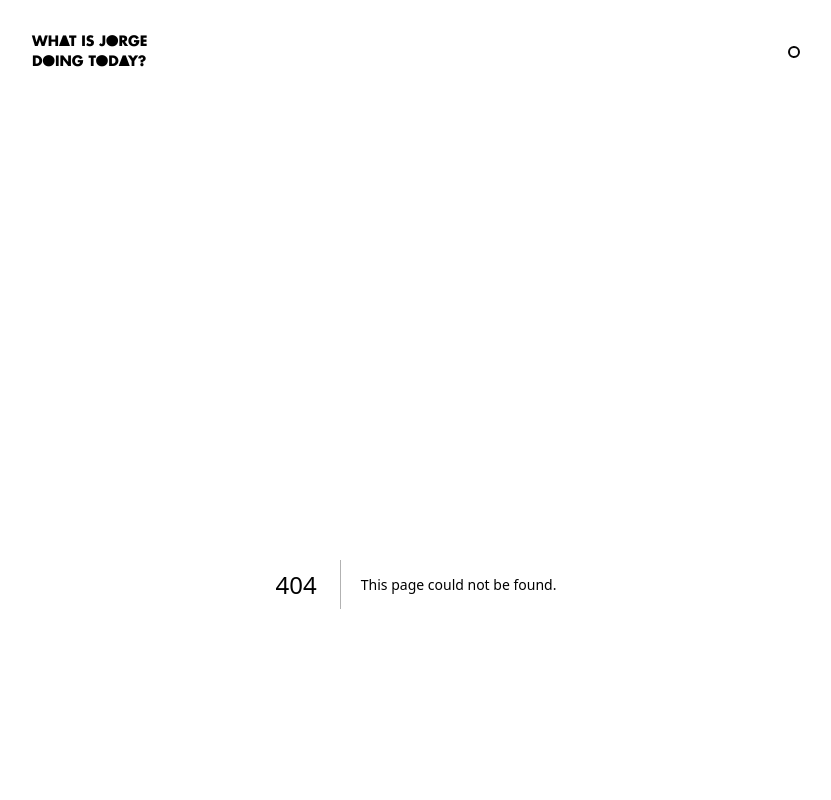
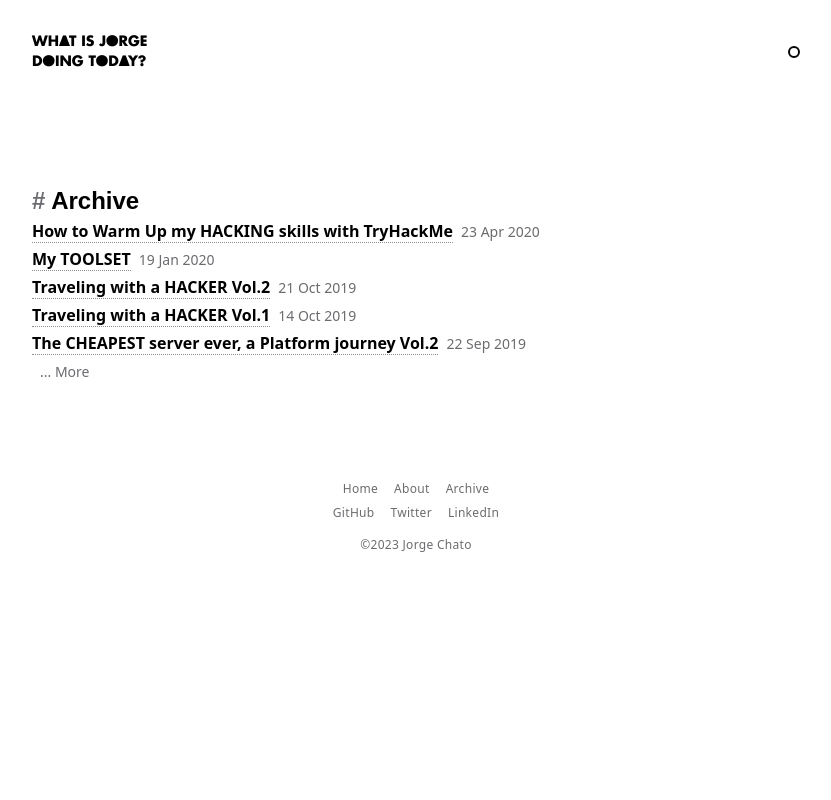
Before and after one commit to jorgechato/whatisjorgedoing.today, a Next.js app: page / in a window 1280 px wide. Before the commit this address had no page. Shown: the top 800 px of the page, without its empty margins (224-1055 px from the left). Built offline with nearby package versions, Linux system fonts and the light colour scheme.

Commit message:
ADD home page

```diff
--- /dev/null
+++ b/app/page.tsx
@@ -0,0 +1,21 @@
+import Link from 'next/link';
+
+import { ArticleList } from '@/components/cms/ArticleList';
+import { H1Font } from '@/components/Fonts';
+
+
+export default function Home() {
+    return (
+        <>
+            <Link href="/archive" className="text-2xl mb-4">
+                <spam className={H1Font.className} style={{ fontWeight:'bold' }}>
+                    <spam className="text-grey-darkest">#</spam> Archive
+                </spam>
+            </Link>
+            <ArticleList limit="5"/>
+            <Link href="/archive" className="text-grey-darkest text-sm sm:ml-2 w-full sm:w-24">
+                ... More
+            </Link>
+        </>
+    )
+}
```
